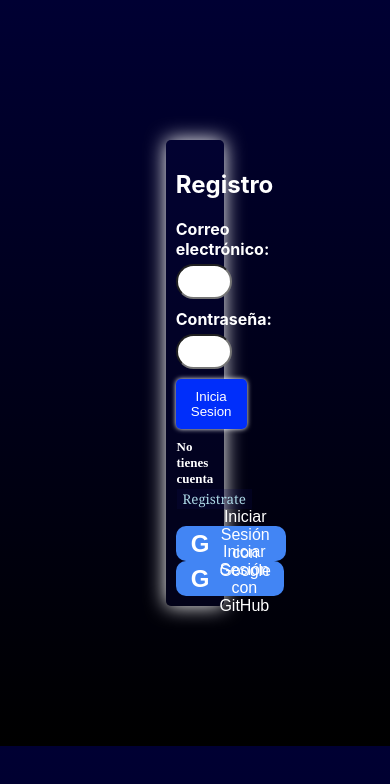
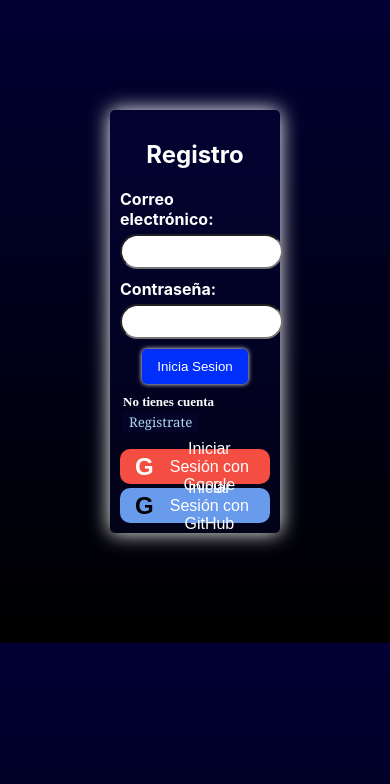
Before and after one commit to EmiVivallo/LosPerroAmigos, a React (Create React App) app in the folder los_perro_amigo/: page / in a window 390 px wide. Shown: the top 784 px of the page. Built offline with nearby package versions, Linux system fonts and the light colour scheme; no server answers.

Commit message:
Agregando css y responsive

```diff
--- a/los_perro_amigo/src/App.css
+++ b/los_perro_amigo/src/App.css
@@ -14,7 +14,7 @@
 
 body {
   background: linear-gradient(to bottom, #000033, #000000); /* Fondo con degradado de azul oscuro a negro */
-  margin: 140px; /* Añade esto para eliminar el margen predeterminado del body */
+  margin: 110px; /* Añade esto para eliminar el margen predeterminado del body */
 }
 
 /* Estilos para el formulario */
@@ -90,7 +90,7 @@ body {
   display: flex;
   align-items: center;
   justify-content: center;
-  background-color: #4285f4; /* Color principal de Google */
+  background-color: #f44e42; /* Color principal de Google */
   color: #fff;
   border: none;
   max-height: 35px;
@@ -102,7 +102,7 @@ body {
 }
 
 .googleButton:hover {
-  background-color: #357ae8; /* Color de fondo al pasar el mouse */
+  background-color: #b83f1a; /* Color de fondo al pasar el mouse */
 }
 
 .googleButton::before {
@@ -118,7 +118,7 @@ body {
   display: flex;
   align-items: center;
   justify-content: center;
-  background-color: #4285f4; /* Color principal de Google */
+  background-color: #699bec; /* Color principal de Google */
   color: #fff;
   border: none;
   max-height: 35px;
@@ -127,10 +127,11 @@ body {
   font-size: 16px;
   cursor: pointer;
   transition: background-color 0.3s;
+  margin-top: 4px;
 }
 
 .gitButton:hover {
-  background-color: #357ae8; /* Color de fondo al pasar el mouse */
+  background-color: #3e66a5; /* Color de fondo al pasar el mouse */
 }
 
 .gitButton::before {
@@ -138,4 +139,12 @@ body {
   font-size: 24px; /* Tamaño de fuente */
   font-weight: bold; /* Poner en negrita */
   margin-right: 10px; /* Espacio a la derecha del "G" */
+  color: black;
 }
+
+/*Responsive*/
+@media (max-width: 768px) {
+  .form-container {
+    max-width: 100%;
+  }
+}
--- a/los_perro_amigo/src/index.js
+++ b/los_perro_amigo/src/index.js
@@ -9,6 +9,8 @@ ReactDOM.render(
     <App />
   </React.StrictMode>,
   document.getElementById('root')
+
 );
 
+
 reportWebVitals();
```
Also changed, not shown: los_perro_amigo/src/img/google.png (added).
